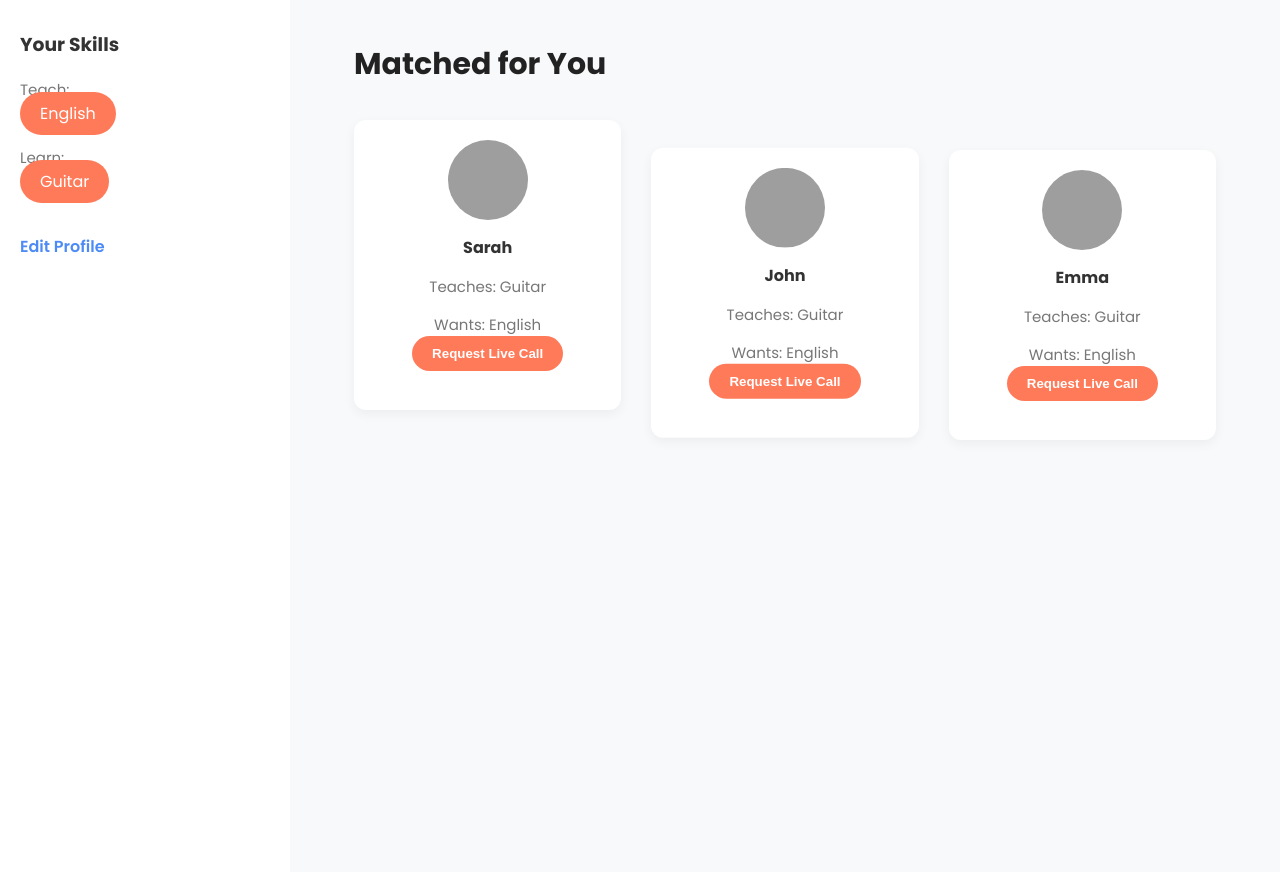
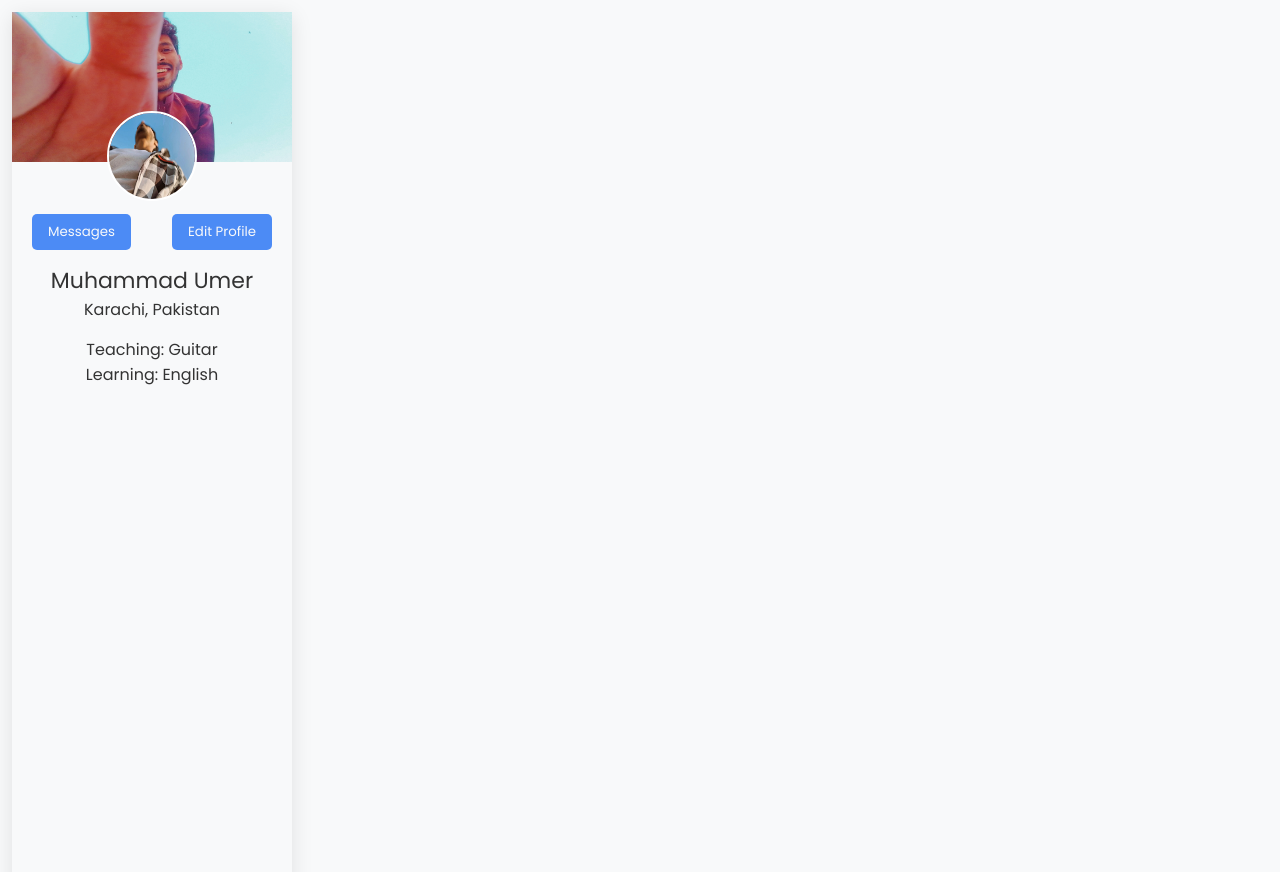
Before and after one commit to umernadim/barterBrains, a PHP site: page /dashboard.html in a window 1280 px wide. Shown: the part 80-952 px from the top of the page. Run offline with PHP 8.4, Linux system fonts and the light colour scheme; grey boxes are pictures that could not be loaded.

Commit message:
files updated

```diff
--- a/create-profile.html
+++ b/create-profile.html
@@ -22,11 +22,11 @@
             <h2 class="form-title">Set up your Profile</h2>
             <form method="POST" class="register-form" id="register-form">
               <div class="form-group">
-                <label for="skillTeach"><i class="ri-user-star-fill"></i></label>
+                <label for="skillTeach"><i class="ri-presentation-fill"></i></label>
                 <input type="text" name="skillTeach" id="name" placeholder="Skill you can Teach (English)" />
               </div>
               <div class="form-group">
-                <label for="skillLearn"><i class="ri-presentation-fill"></i></label>
+                <label for="skillLearn"><i class="ri-user-star-fill"></i></label>
                 <input type="text" name="skillLearn" id="name" placeholder="Skill you want to Learn (Guitar)" />
               </div>
 
@@ -36,7 +36,7 @@
             </form>
           </div>
           <div class="signup-image">
-            <figure><img src="assets/signup-image.jpg" alt="sing up image"></figure>
+            <figure><img src="assets/create-profile-img.png" alt="sing up image"></figure>
             <a href="signup.html" class="signup-image-link">Back to signup</a>
           </div>
         </div>
--- a/dashboard.html
+++ b/dashboard.html
@@ -24,7 +24,7 @@
   <div class="dashboard-container">
 
     <!-- SIDEBAR -->
-    <aside class="sidebar">
+    <!-- <aside class="sidebar">
       <h3>Your Skills</h3>
       <div class="skills-group">
         <p>Teach:</p>
@@ -35,13 +35,11 @@
         <span class="skill-badge">Guitar</span>
       </div>
       <a href="edit-profile.html" class="edit-profile">Edit Profile</a>
-    </aside>
+    </aside> -->
 
-    <!-- MATCHES GRID -->
-    <main class="matches">
+    <!-- <main class="matches">
       <h2>Matched for You</h2>
       <div class="matches-grid">
-        <!-- Example match card -->
         <div class="match-card">
           <img src="https://i.pravatar.cc/100?img=1" alt="User">
           <h4>Sarah</h4>
@@ -66,7 +64,42 @@
           <button class="request-btn">Request Live Call</button>
         </div>
       </div>
-    </main>
+    </main> -->
+
+
+
+    <div id="profile-container">
+      <div id="img-container">
+        <img src="assets/background-img.jpg" alt="" id="back-img">
+        <img src="assets/profile-img.jpg" alt="" id="profile-img">
+      </div>
+
+      <div id="profile-content">
+        <div id="buttons">
+          <button>Messages</button>
+          <button>Edit Profile</button>
+        </div>
+        <h3 id="profile-name">Muhammad Umer</h3>
+        <h4>
+          <span id="city">Karachi, </span>
+          <span id="country">Pakistan</span>
+        </h4>
+        <div id="skill-badges">
+          <h4>Teaching: <span id="teach">Guitar</span></h4>
+          <h4>Learning: <span id="learn">English</span></h4>
+        </div>
+
+      </div>
+
+    </div>
+
+    <div id="suggested-user-cont"></div>
+
+
+
+
+
+
 
   </div>
 
--- a/dashboard.js
+++ b/dashboard.js
@@ -1,20 +1,3 @@
-// Animate match cards when Dashboard loads
-
-gsap.from('.match-card', {
-  opacity: 0,
-  y: 30,
-  stagger: 0.2,
-  duration: 0.8
-});
-
-// Animate sidebar skills badges
-gsap.from('.sidebar .skill-badge', {
-  opacity: 0,
-  x: -20,
-  stagger: 0.2,
-  duration: 0.5
-});
-
 // Hover effect for request buttons
 document.querySelectorAll('.request-btn').forEach(btn => {
   btn.addEventListener('mouseenter', () => {
--- a/index.html
+++ b/index.html
@@ -56,6 +56,11 @@
     </div>
   </section>
 
+  <!-- FOOTER -->
+   <footer>
+    <p>© All rights reserved by BarterBrains 2025.</p>
+   </footer>
+
   <script src="https://cdnjs.cloudflare.com/ajax/libs/gsap/3.13.0/gsap.min.js"></script>
   <script src="script.js"></script>
 </body>
--- a/style.css
+++ b/style.css
@@ -1,11 +1,18 @@
-/* Import Poppins */
+* {
+  margin: 0;
+  padding: 0;
+  font-family: 'Poppins', sans-serif;
+  box-sizing: border-box;
+}
+
 body {
-  margin: 0;
-  font-family: 'Poppins', sans-serif;
+  height: 100%;
+  width: 100%;
   background: #f8f9fa;
   color: #333;
 }
 
+/* code for home page  */
 nav {
   display: flex;
   justify-content: space-between;
@@ -95,23 +103,84 @@ nav {
   margin-top: 30px;
   display: flex;
   flex-wrap: wrap;
-  gap: 15px;
+  gap: 5px;
   justify-content: center;
 }
 
 .skill-badge {
   background: #FF7A59;
   color: #fff;
-  padding: 10px 20px;
+  padding: 10px 24px;
   border-radius: 50px;
   font-size: 16px;
-  cursor: pointer;
-  transition: transform 0.3s ease;
+  cursor: default;
+  transition: all 0.3s ease;
 }
 
-.skill-badge:hover {
-  transform: scale(1.1);
+footer{
+  width: 100%;
+  text-align: center;
+  background: linear-gradient(135deg, #4C8BF5 20%, #74b9ff 100%);
+  padding: 30px 0;
 }
+
+footer p{
+  color: #fff;
+}
+
+@media screen and (max-width:768px) {
+  .logo {
+    font-size: 20px;
+  }
+
+  .cta-btn {
+    padding: 8px 18px;
+    border-radius: 25px;
+  }
+
+  .cta-btn.large {
+    padding: 12px 26px;
+    font-size: 18px;
+  }
+
+  .hero {
+    min-height: 80vh;
+  }
+
+  .how-it-works {
+    padding: 60px 5%;
+    text-align: center;
+  }
+
+  .how-it-works h2 {
+    margin-bottom: 30px;
+  }
+
+  .steps {
+    gap: 20px;
+  }
+
+  .step {
+    padding: 26px;
+    border-radius: 10px;
+  }
+
+  .skills {
+    padding: 30px 3%;
+  }
+
+  .skills-list {
+    margin-top: 25px;
+    gap: 5px;
+  }
+
+  .skill-badge {
+    padding: 12px 26px;
+    font-size: 20px;
+  }
+
+}
+
 
 /* code for Login and Sigup page  */
 .auth-page {
@@ -121,15 +190,13 @@ nav {
   justify-content: center;
   align-items: center;
   height: 100vh;
+  width: 100%;
   padding: 10px 0;
   overflow: hidden;
 }
 
-display-flex,
-.display-flex,
 .signup-content,
-.signin-content
-{
+.login-content {
   display: flex;
 }
 
@@ -466,13 +508,12 @@ label.valid:after {
   font-weight: 600;
 }
 
-/* DASHBOARD LAYOUT */
 .dashboard-container {
   display: flex;
   min-height: calc(100vh - 80px);
 }
 
-.sidebar {
+/* .sidebar {
   width: 250px;
   background: #fff;
   padding: 30px 20px;
@@ -600,4 +640,87 @@ label.valid:after {
 }
 
 
-/* EDIT PROFILE PAGE */
+
+
+
+
+
+/* Code for Dashboard  */
+#profile-container{
+  height: 100%;
+  width: 280px;
+  /* border-radius: 10px; */
+  margin: 12px;
+  position: fixed;
+  overflow: hidden;
+  box-shadow: 0 4px 20px rgba(0, 0, 0, 0.1);
+}
+
+#profile-container #img-container{
+  width: 100%;
+  height: 150px;
+  position: relative;
+}
+
+#img-container #back-img{
+  height: 100%;
+  width: 100%;
+  overflow: hidden;
+  position: absolute;
+  background-size: cover;
+}
+
+#img-container #profile-img{
+  position: absolute;
+  bottom: -20%;
+  left: 50%;
+  transform: translate(-50%, 10%);
+  border-radius: 50px;
+  height: 90px;
+  width: 90px;
+  background-size: cover;
+  border: 2px solid #fff;
+}
+
+#profile-content{
+  height: calc(100% - 150px);
+  width: 100%;
+  padding: 0 20px;
+  padding-top: 52px;
+}
+
+#profile-content #buttons{
+  display: flex;
+  justify-content: space-between;
+}
+
+#profile-content button{
+  padding: 8px 16px;
+  border-radius: 5px;
+  background: none;
+  border: none;
+  background-color: #4C8BF5;
+  color: #f8f9fa;
+  cursor: pointer;
+  transition: background-color 0.3s ease;
+}
+
+#profile-content button:hover{
+  background-color: #3467d6;
+}
+
+#profile-content h3{
+  font-size: 22px;
+  text-align: center;
+  margin-top: 14px;
+  font-weight: 300;
+}
+
+#profile-content h4{
+  font-weight: 300;
+  text-align: center;
+}
+
+#profile-content #skill-badges{
+  margin-top: 15px;
+}
```
Also changed, not shown: other parts of style.css (+77 -102 lines), login.html (+5 -10 lines), script.js (+0 -17 lines), signup.html (+14 -13 lines), assets/background-img.jpg (added), assets/create-profile-img.png (added), assets/profile-img.jpg (added).
